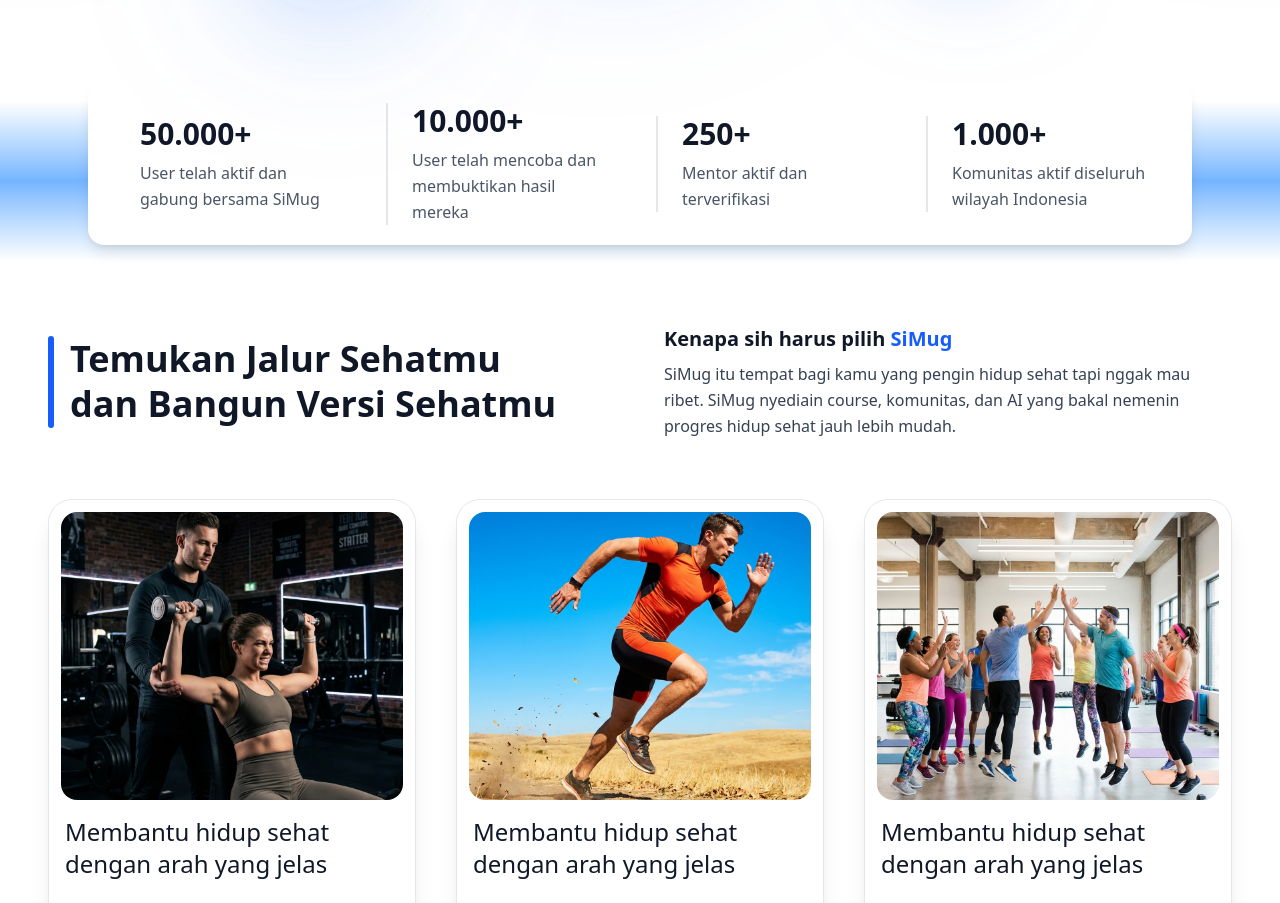
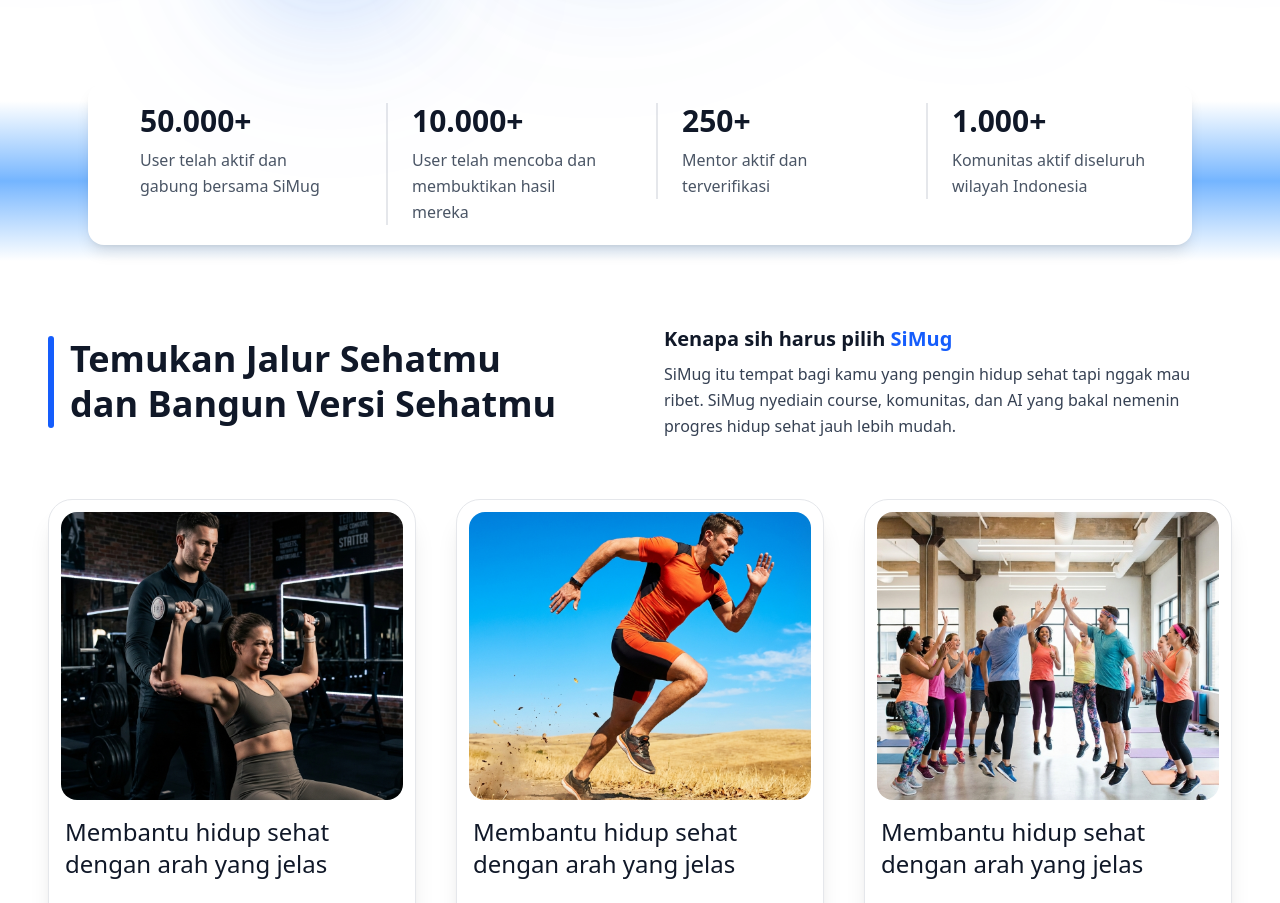
Before and after one commit to iqbalbayuaji/SiMug, a React (Vite) app: page / in a window 1280 px wide. Shown: the part 1271-2174 px from the top of the page. Built offline with nearby package versions, Linux system fonts and the light colour scheme.

Commit message:
"update social proof"

```diff
--- a/src/pages/LandingPage.jsx
+++ b/src/pages/LandingPage.jsx
@@ -352,43 +352,43 @@
                         {/* Social Proof Stats */}
                         <div className="mx-2 sm:mx-4 md:mx-10">
                             <div className="max-w-screen mx-auto bg-white rounded-2xl self-center shadow-lg p-4 sm:p-6 lg:px-7 lg:py-5">
-                                <div className="grid grid-cols-1 sm:grid-cols-2 lg:grid-cols-4 gap-6 lg:gap-8 items-center h-full">
+                                <div className="grid grid-cols-1 sm:grid-cols-2 lg:grid-cols-4 gap-6 lg:gap-8 items-start h-full">
                                     {/* Stat 1 - 50.000+ (No border-left) */}
-                                    <div className="text-left pl-6 pr-2">
-                                        <h4 className="text-2xl lg:text-3xl font-bold text-gray-900">
+                                    <div className="text-left pl-6 pr-2 flex flex-col">
+                                        <h4 className="text-2xl lg:text-3xl font-bold text-gray-900 mb-2">
                                             <Counter value={50000} duration={2} />+
                                         </h4>
-                                        <p className="text-gray-600 text-sm lg:text-base mt-2 leading-relaxed">
+                                        <p className="text-gray-600 text-sm lg:text-base leading-relaxed">
                                             User telah aktif dan gabung bersama SiMug
                                         </p>
                                     </div>
 
                                     {/* Stat 2 - 10.000+ */}
-                                    <div className="text-left border-l-2 border-gray-200 pl-6 pr-2">
-                                        <h4 className="text-2xl lg:text-3xl font-bold text-gray-900">
+                                    <div className="text-left border-l-2 border-gray-200 pl-6 pr-2 flex flex-col">
+                                        <h4 className="text-2xl lg:text-3xl font-bold text-gray-900 mb-2">
                                             <Counter value={10000} duration={2} />+
                                         </h4>
-                                        <p className="text-gray-600 text-sm lg:text-base mt-2 leading-relaxed">
+                                        <p className="text-gray-600 text-sm lg:text-base leading-relaxed">
                                             User telah mencoba dan membuktikan hasil mereka
                                         </p>
                                     </div>
 
                                     {/* Stat 3 - 250+ */}
-                                    <div className="text-left border-l-2 border-gray-200 pl-6 pr-2">
-                                        <h4 className="text-2xl lg:text-3xl font-bold text-gray-900">
+                                    <div className="text-left border-l-2 border-gray-200 pl-6 pr-2 flex flex-col">
+                                        <h4 className="text-2xl lg:text-3xl font-bold text-gray-900 mb-2">
                                             <Counter value={250} duration={1.5} />+
                                         </h4>
-                                        <p className="text-gray-600 text-sm lg:text-base mt-2 leading-relaxed">
+                                        <p className="text-gray-600 text-sm lg:text-base leading-relaxed">
                                             Mentor aktif dan terverifikasi
                                         </p>
                                     </div>
 
                                     {/* Stat 4 - 1.000+ */}
-                                    <div className="text-left border-l-2 border-gray-200 pl-6 pr-2">
-                                        <h4 className="text-2xl lg:text-3xl font-bold text-gray-900">
+                                    <div className="text-left border-l-2 border-gray-200 pl-6 pr-2 flex flex-col">
+                                        <h4 className="text-2xl lg:text-3xl font-bold text-gray-900 mb-2">
                                             <Counter value={1000} duration={1.8} />+
                                         </h4>
-                                        <p className="text-gray-600 text-sm lg:text-base mt-2 leading-relaxed">
+                                        <p className="text-gray-600 text-sm lg:text-base leading-relaxed">
                                             Komunitas aktif diseluruh wilayah Indonesia
                                         </p>
                                     </div>
```
